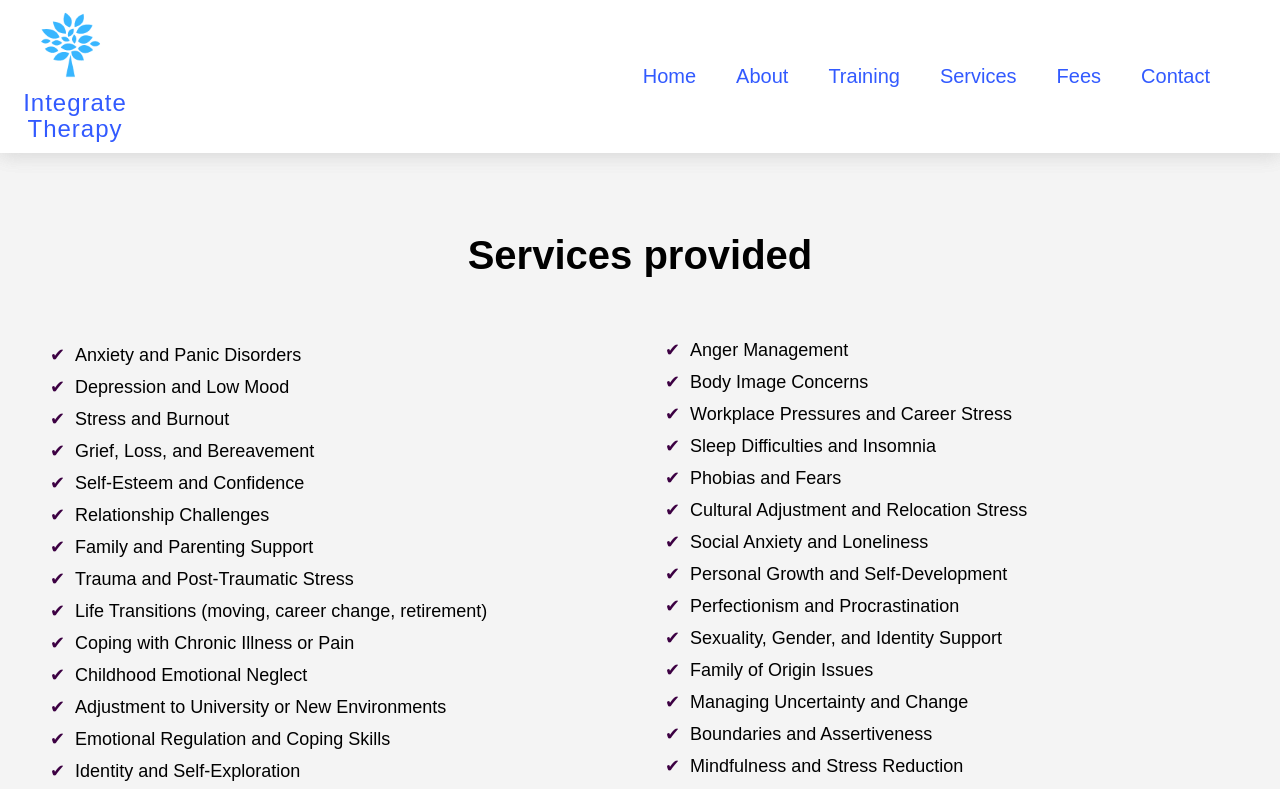
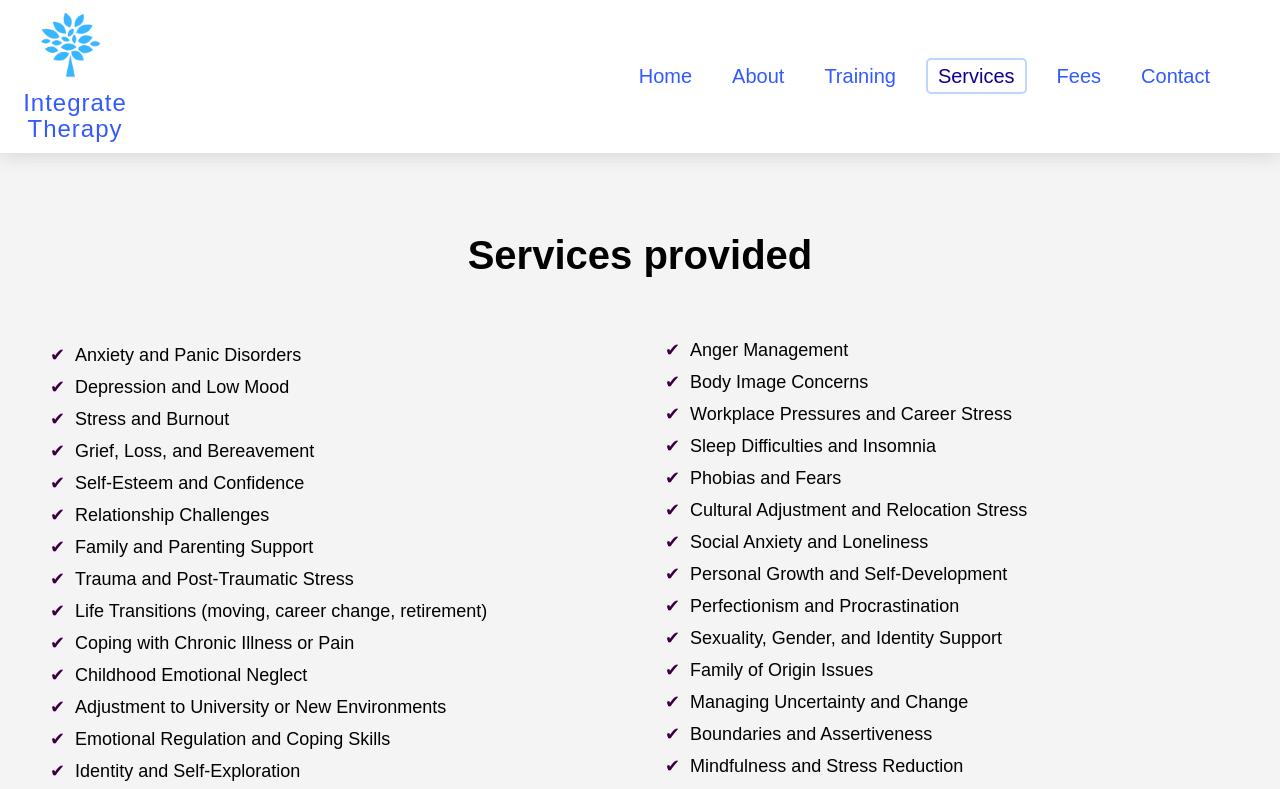
Before and after one commit to SasanTazayoni/integrate-therapy, a React (Vite) app: page /services in a window 1280 px wide. Shown: the top 789 px of the page. Built offline with nearby package versions, Linux system fonts and the light colour scheme; a web font is replaced by a local one.

Commit message:
Fix navbar active link border to prevent layout shift

```diff
--- a/src/components/Navigation.tsx
+++ b/src/components/Navigation.tsx
@@ -1,5 +1,5 @@
 import { useState, useCallback } from "react";
-import { Link } from "react-router-dom";
+import { NavLink } from "react-router-dom";
 
 const NAV_LINKS = ["Home", "About", "Training", "Services", "Fees", "Contact"];
 
@@ -17,25 +17,27 @@ export default function Navbar() {
       }`}
     >
       <div className="nav__brand__group">
-        <Link className="nav__brand" to="/">
+        <NavLink className="nav__brand" to="/">
           <img
             className="nav__logo"
             src="/images/logo.png"
             alt="Integrate Therapy Logo"
           />
           <h3 className="nav__logo__title">Integrate Therapy</h3>
-        </Link>
+        </NavLink>
       </div>
 
       <ul className="list nav__list-widescreen">
         {NAV_LINKS.map((label) => (
           <li key={label}>
-            <Link
+            <NavLink
               to={label === "Home" ? "/" : `/${label.toLowerCase()}`}
-              className="nav__link"
+              className={({ isActive }) =>
+                `nav__link${isActive ? " active" : ""}`
+              }
             >
               {label}
-            </Link>
+            </NavLink>
           </li>
         ))}
       </ul>
@@ -54,14 +56,17 @@ export default function Navbar() {
       <ul id="mobile-menu" className="list nav__list collapsible__content">
         {NAV_LINKS.map((label) => (
           <li key={label} className="nav__item">
-            <Link to={label === "Home" ? "/" : `/${label.toLowerCase()}`}>
+            <NavLink
+              to={label === "Home" ? "/" : `/${label.toLowerCase()}`}
+              className={({ isActive }) => (isActive ? "active" : "")}
+            >
               <svg className="icon icon--secondary">
                 <use
                   xlinkHref={`/integratesprite.svg#${label.toLowerCase()}`}
                 />
               </svg>
               {label}
-            </Link>
+            </NavLink>
           </li>
         ))}
       </ul>
```
